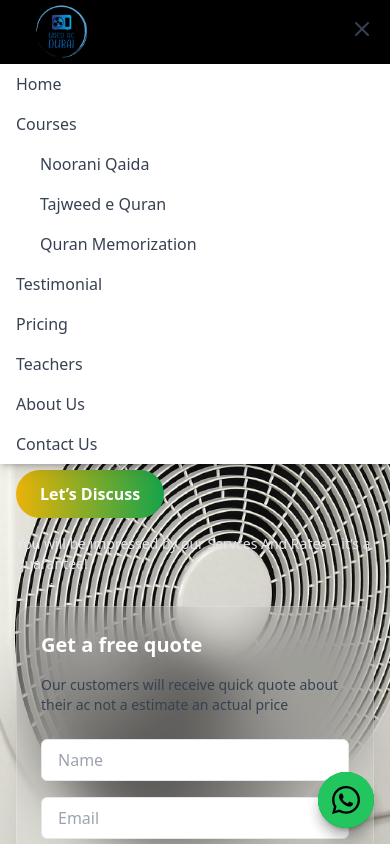
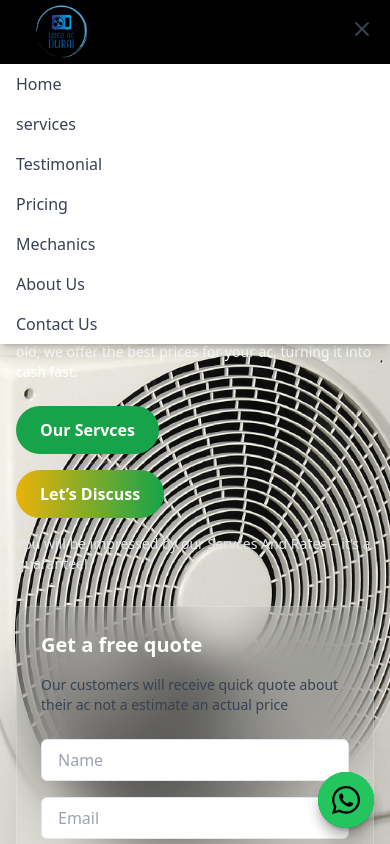
Before and after one commit to waqaxhp/usedac, a React (Vite) app: page / in a window 390 px wide. Both pictures are taken after a click on the button 362 px from the left and 29 px from the top of the page. Shown: the top 844 px of the page. Built offline with nearby package versions, Linux system fonts and the light colour scheme.

Commit message:
Update !
Update !

```diff
--- a/src/Components/Navbar.jsx
+++ b/src/Components/Navbar.jsx
@@ -147,10 +147,10 @@ const Navbar = () => {
               onClick={() => setIsMenuOpen(false)}
               className="block w-full text-left px-4 py-2 text-gray-700 hover:bg-green-100"
             >
-              Courses
+              services
             </button>
             {/* Dropdown Menu */}
-            <div className="pl-6">
+            {/* <div className="pl-6">
               <a
                 href="/noorani-qaida"
                 className="block px-4 py-2 text-gray-700 hover:bg-green-100"
@@ -169,7 +169,7 @@ const Navbar = () => {
               >
                 Quran Memorization
               </a>
-            </div>
+            </div> */}
           </div>
           <a
             href="/testimonials"
@@ -184,10 +184,10 @@ const Navbar = () => {
             Pricing
           </a>
           <a
-            href="/teachers"
+            href="/mechanics"
             className="block px-4 py-2 text-gray-700 hover:bg-green-100"
           >
-            Teachers
+            Mechanics
           </a>
           <a
             href="/about"
```
